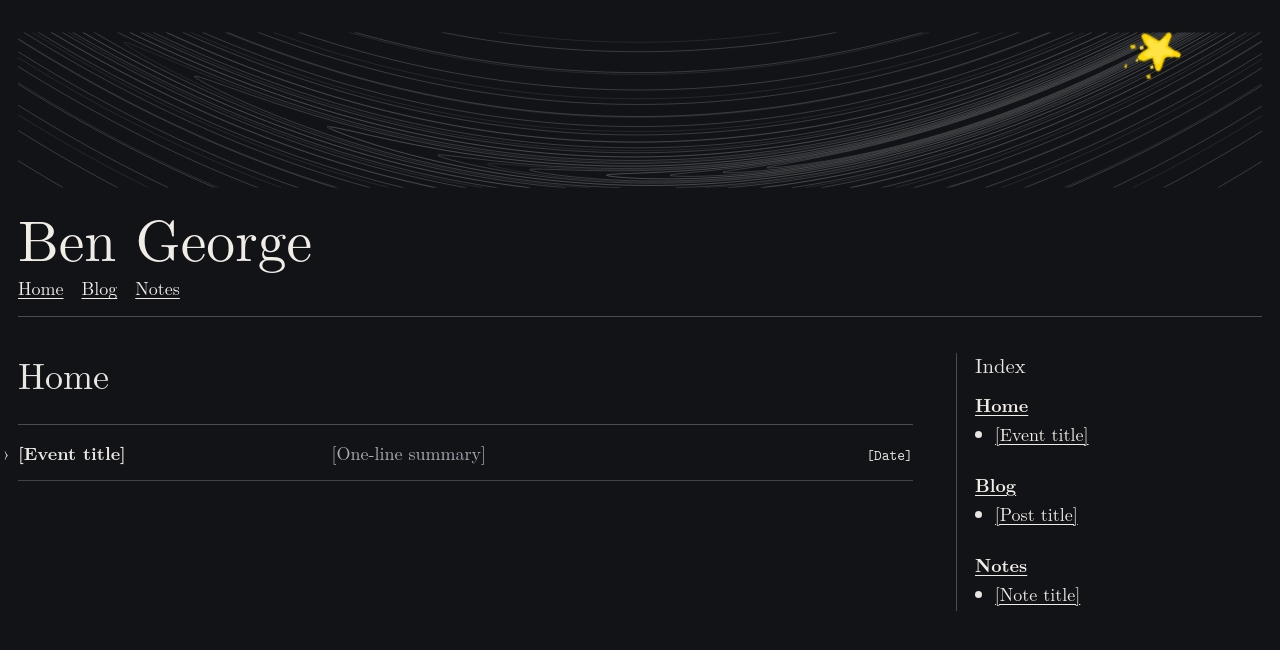
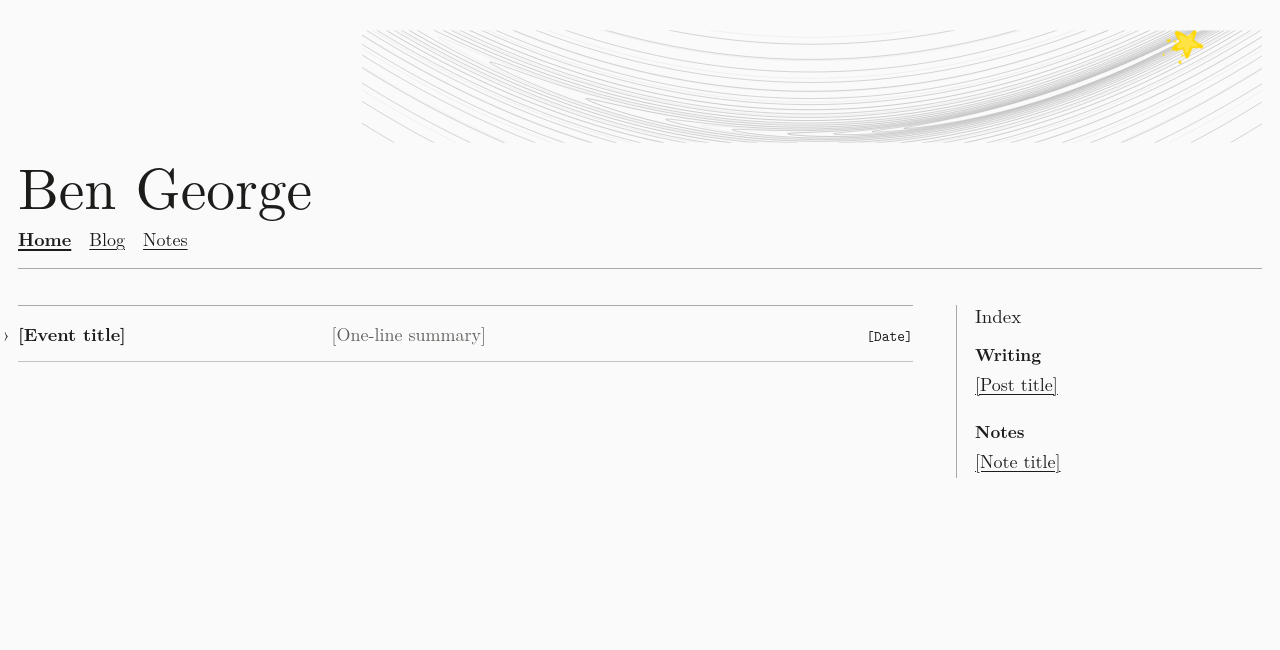
Before and after one commit to bg-l2norm/bg-l2norm.github.io, a Jekyll site: the page built from index.html, in a window 1280 px wide. Shown: the top 650 px of the page. Built offline with Jekyll 4.4.1, drawn with Linux system fonts in a browser that asks for light colours; some web fonts are replaced.

Commit message:
Refine light theme, banner sizing, and navigation

```diff
--- a/_includes/sidebar.html
+++ b/_includes/sidebar.html
@@ -1,8 +1,16 @@
-<aside class="site-index" aria-label="Site index">
+{% assign is_home = false %}
+{% assign is_blog_index = false %}
+{% assign is_notes_index = false %}
+{% if page.url == '/' %}{% assign is_home = true %}{% endif %}
+{% if page.url == '/blog/' %}{% assign is_blog_index = true %}{% endif %}
+{% if page.url == '/notes/' %}{% assign is_notes_index = true %}{% endif %}
+
+<aside class="site-index" aria-label="Content index">
   <h2>Index</h2>
 
+  {% unless is_home %}
     <section>
-    <h3><a href="{{ '/' | relative_url }}">Home</a></h3>
+      <h3>Updates</h3>
       {% if site.data.events and site.data.events.size > 0 %}
         <ul>
           {% for event in site.data.events limit: 6 %}
@@ -28,54 +36,43 @@
           </details>
         {% endif %}
       {% else %}
-      <p class="empty-state">No events.</p>
+        <p class="empty-state">No updates.</p>
       {% endif %}
     </section>
+  {% endunless %}
 
+  {% unless is_blog_index %}
     <section>
-    <h3><a href="{{ '/blog/' | relative_url }}">Blog</a></h3>
+      <h3>{% if page.collection == 'posts' %}More writing{% else %}Writing{% endif %}</h3>
       {% if site.posts.size > 0 %}
         <ul>
           {% for post in site.posts limit: 8 %}
+            {% unless post.url == page.url %}
               <li><a href="{{ post.url | relative_url }}" title="{{ post.title }}">{{ post.title }}</a></li>
+            {% endunless %}
           {% endfor %}
         </ul>
-      {% if site.posts.size > 8 %}
-        <details class="index-more">
-          <summary>More posts</summary>
-          <ul>
-            {% for post in site.posts offset: 8 %}
-              <li><a href="{{ post.url | relative_url }}" title="{{ post.title }}">{{ post.title }}</a></li>
-            {% endfor %}
-          </ul>
-        </details>
-      {% endif %}
       {% else %}
         <p class="empty-state">No posts.</p>
       {% endif %}
     </section>
+  {% endunless %}
 
+  {% unless is_notes_index %}
     <section>
-    <h3><a href="{{ '/notes/' | relative_url }}">Notes</a></h3>
+      <h3>{% if page.collection == 'notes' %}More notes{% else %}Notes{% endif %}</h3>
       {% assign notes = site.notes | sort: "title" %}
       {% if notes.size > 0 %}
         <ul>
           {% for note in notes limit: 8 %}
+            {% unless note.url == page.url %}
               <li><a href="{{ note.url | relative_url }}" title="{{ note.title }}">{{ note.title }}</a></li>
+            {% endunless %}
           {% endfor %}
         </ul>
-      {% if notes.size > 8 %}
-        <details class="index-more">
-          <summary>More notes</summary>
-          <ul>
-            {% for note in notes offset: 8 %}
-              <li><a href="{{ note.url | relative_url }}" title="{{ note.title }}">{{ note.title }}</a></li>
-            {% endfor %}
-          </ul>
-        </details>
-      {% endif %}
       {% else %}
         <p class="empty-state">No notes.</p>
       {% endif %}
     </section>
+  {% endunless %}
 </aside>
--- a/_layouts/default.html
+++ b/_layouts/default.html
@@ -4,29 +4,29 @@
     <meta charset="utf-8">
     <meta name="viewport" content="width=device-width, initial-scale=1">
     <meta name="description" content="{{ page.excerpt | default: site.description | strip_html | normalize_whitespace | escape }}">
-    <title>{% if page.title %}{{ page.title }} · {% endif %}{{ site.title }}</title>
-    <link rel="stylesheet" href="{{ '/assets/css/site.css' | relative_url }}">
+    <title>{% if page.url == '/' %}{{ site.title }}{% elsif page.title %}{{ page.title }} · {{ site.title }}{% else %}{{ site.title }}{% endif %}</title>
+    <link rel="stylesheet" href="{{ '/assets/css/site.css?v=20260726-2' | relative_url }}">
   </head>
   <body>
     <header class="site-header{% if page.url == '/' %} site-header--home{% endif %}">
       {% if page.url == '/' %}
         <div class="site-header-banner" aria-hidden="true">
           <img
-            src="{{ '/assets/images/rosenbrock-manual-shooting-star-banner.svg' | relative_url }}"
+            src="{{ '/assets/images/rosenbrock-manual-shooting-star-banner-v2.svg' | relative_url }}"
             alt=""
             width="1152"
-            height="152"
+            height="144"
             decoding="async"
             fetchpriority="high">
         </div>
       {% endif %}
 
       <div class="site-header-copy">
-        <h1><a href="{{ '/' | relative_url }}">{{ site.title }}</a></h1>
-        <nav aria-label="Primary navigation">
-          <a href="{{ '/' | relative_url }}">Home</a>
-          <a href="{{ '/blog/' | relative_url }}">Blog</a>
-          <a href="{{ '/notes/' | relative_url }}">Notes</a>
+        <p class="site-title"><a href="{{ '/' | relative_url }}">{{ site.title }}</a></p>
+        <nav class="site-nav" aria-label="Primary navigation">
+          <a href="{{ '/' | relative_url }}"{% if page.url == '/' %} aria-current="page"{% endif %}>Home</a>
+          <a href="{{ '/blog/' | relative_url }}"{% if page.url == '/blog/' or page.collection == 'posts' %} aria-current="page"{% endif %}>Blog</a>
+          <a href="{{ '/notes/' | relative_url }}"{% if page.url == '/notes/' or page.collection == 'notes' %} aria-current="page"{% endif %}>Notes</a>
         </nav>
       </div>
     </header>
--- a/assets/css/site.css
+++ b/assets/css/site.css
@@ -4,9 +4,9 @@
   font-family: "Computer Modern Serif", "Latin Modern Roman", "CMU Serif", serif;
   font-size: 18px;
   line-height: 1.55;
-  color: #e9e7e2;
-  background: #111317;
-  color-scheme: dark;
+  color: #1c1c1a;
+  background: rgb(250, 250, 250);
+  color-scheme: light;
 }
 
 * {
@@ -15,17 +15,18 @@
 
 html {
   scroll-behavior: smooth;
+  background: rgb(250, 250, 250);
 }
 
 body {
   width: min(76rem, calc(100% - 2rem));
-  color: #e9e7e2;
-  background: #111317;
   margin: 1.5rem auto 3rem;
+  color: #1c1c1a;
+  background: rgb(250, 250, 250);
 }
 
 a {
-  color: #f0ede6;
+  color: #1c1c1a;
   text-decoration-thickness: 1px;
   text-underline-offset: 0.14em;
 }
@@ -34,9 +35,28 @@ a:hover {
   text-decoration-thickness: 2px;
 }
 
+a:focus-visible,
+button:focus-visible,
+summary:focus-visible {
+  outline: 2px solid #8b6a00;
+  outline-offset: 3px;
+}
+
+.visually-hidden {
+  position: absolute !important;
+  width: 1px !important;
+  height: 1px !important;
+  padding: 0 !important;
+  margin: -1px !important;
+  overflow: hidden !important;
+  clip: rect(0, 0, 0, 0) !important;
+  white-space: nowrap !important;
+  border: 0 !important;
+}
+
 .site-header {
-  border-bottom: 1px solid #484d55;
-  padding-bottom: 0.75rem;
+  border-bottom: 1px solid #aaa9a5;
+  padding-bottom: 0.8rem;
 }
 
 .site-header-copy {
@@ -45,37 +65,42 @@ a:hover {
 
 .site-header-banner {
   width: 100%;
-  margin: -0.08rem 0 0.82rem;
-  padding-block: 0.12rem;
-  overflow: visible;
+  margin: 0 0 0.65rem;
   line-height: 0;
 }
 
 .site-header-banner img {
   display: block;
-  width: 100%;
-  max-width: none;
+  width: min(100%, 50rem);
   height: auto;
+  margin-left: auto;
   object-fit: contain;
-  object-position: center;
-  opacity: 1;
 }
 
-.site-header h1 {
+.site-title {
   margin: 0 0 0.45rem;
   font-size: clamp(2rem, 5vw, 3.2rem);
   font-weight: normal;
   line-height: 1;
 }
 
-.site-header h1 a {
+.site-title a {
   text-decoration: none;
 }
 
-nav {
+.site-nav {
   display: flex;
   flex-wrap: wrap;
   gap: 1rem;
+}
+
+.site-nav a {
+  padding-block: 0.08rem;
+}
+
+.site-nav a[aria-current="page"] {
+  font-weight: bold;
+  text-decoration-thickness: 2px;
 }
 
 .page-grid {
@@ -96,10 +121,10 @@ h3 {
 }
 
 main > h1,
-main section > h1 {
+main section > h1:not(.visually-hidden) {
+  margin-top: 0;
   font-size: 2rem;
   font-weight: normal;
-  margin-top: 0;
 }
 
 h2 {
@@ -109,6 +134,7 @@ h2 {
 code,
 pre,
 .post-meta,
+.post-list-date,
 .event-date {
   font-family: "Computer Modern Typewriter", "Latin Modern Mono", "CMU Typewriter Text", monospace;
 }
@@ -116,7 +142,8 @@ pre,
 pre {
   overflow-x: auto;
   padding: 0.8rem;
-  border: 1px solid #4a5059;
+  border: 1px solid #b8b7b2;
+  background: #f3f3f1;
 }
 
 img {
@@ -127,15 +154,15 @@ img {
 blockquote {
   margin-left: 0;
   padding-left: 1rem;
-  border-left: 2px solid #555b64;
+  border-left: 2px solid #aaa9a5;
 }
 
 .event-inbox {
-  border-top: 1px solid #484d55;
+  border-top: 1px solid #aaa9a5;
 }
 
 .event-item {
-  border-bottom: 1px solid #3f444c;
+  border-bottom: 1px solid #c3c2bd;
   scroll-margin-top: 1rem;
 }
 
@@ -168,9 +195,9 @@ blockquote {
 .event-title {
   grid-column: 1;
   grid-row: 1;
-  font-weight: bold;
   min-width: 0;
   overflow: hidden;
+  font-weight: bold;
   text-overflow: ellipsis;
   white-space: nowrap;
 }
@@ -180,9 +207,9 @@ blockquote {
   grid-row: 1;
   min-width: 0;
   overflow: hidden;
+  color: #5f5f5b;
   text-overflow: ellipsis;
   white-space: nowrap;
-  color: #aaaeb6;
 }
 
 .event-date {
@@ -200,8 +227,8 @@ blockquote {
 .event-back {
   border: 0;
   padding: 0;
+  color: inherit;
   background: transparent;
-  color: inherit;
   font: inherit;
   text-decoration: underline;
   text-underline-offset: 0.14em;
@@ -209,6 +236,7 @@ blockquote {
 }
 
 .post-list {
+  margin-top: 0;
   padding-left: 1.2rem;
 }
 
@@ -220,13 +248,24 @@ blockquote {
   margin: 0.2rem 0;
 }
 
+.post-list-date {
+  margin-left: 0.45rem;
+  color: #666660;
+  font-size: 0.82rem;
+}
+
 .post-header h1 {
   margin-bottom: 0.25rem;
 }
 
 .post-meta {
   margin-top: 0;
+  color: #666660;
   font-size: 0.82rem;
+}
+
+.note-index {
+  margin-top: 0;
 }
 
 .note-index dt {
@@ -234,7 +273,8 @@ blockquote {
 }
 
 .note-index dd {
-  margin: 0 0 1rem 1rem;
+  margin: 0.15rem 0 1rem 1rem;
+  color: #555551;
 }
 
 .comments {
@@ -242,33 +282,34 @@ blockquote {
 }
 
 .site-index {
-  border-left: 1px solid #484d55;
+  min-width: 0;
   padding-left: 1rem;
-  min-width: 0;
+  border-left: 1px solid #aaa9a5;
 }
 
 .site-index > h2 {
   margin: 0 0 1rem;
-  font-size: 1.15rem;
+  font-size: 1.05rem;
   font-weight: normal;
 }
 
 .site-index h3 {
-  margin: 0 0 0.25rem;
-  font-size: 1rem;
+  margin: 0 0 0.3rem;
+  font-size: 0.95rem;
 }
 
 .site-index section + section {
-  margin-top: 1.5rem;
+  margin-top: 1.35rem;
 }
 
 .site-index ul {
   margin: 0;
-  padding-left: 1.1rem;
+  padding: 0;
+  list-style: none;
 }
 
 .site-index li {
-  margin: 0.15rem 0;
+  margin: 0.18rem 0;
 }
 
 .site-index li a {
@@ -292,27 +333,55 @@ blockquote {
 
 .empty-state {
   margin: 0;
-  color: #9da2aa;
+  color: #666660;
 }
-
 
 .event-inbox:has(.event-item:target) .event-item:not(:target) {
   display: none;
 }
 
 .event-item:target {
-  border-top: 1px solid #3f444c;
+  border-top: 1px solid #c3c2bd;
+}
+
+button,
+input,
+textarea,
+select {
+  color: inherit;
+  border-color: #aaa9a5;
+  background: #f3f3f1;
+}
+
+::selection {
+  color: #1c1c1a;
+  background: #f2d879;
 }
 
 @media (max-width: 760px) {
+  body {
+    width: min(100% - 1.25rem, 76rem);
+    margin-top: 0.8rem;
+  }
+
+  .site-header-banner {
+    margin-bottom: 0.5rem;
+  }
+
+  .site-header-banner img {
+    width: 100%;
+  }
+
   .page-grid {
     grid-template-columns: 1fr;
+    gap: 2rem;
+    margin-top: 1.5rem;
   }
 
   .site-index {
+    padding: 1.15rem 0 0;
+    border-top: 1px solid #aaa9a5;
     border-left: 0;
-    border-top: 1px solid #484d55;
-    padding: 1.25rem 0 0;
   }
 
   .event-item > summary {
@@ -334,14 +403,8 @@ blockquote {
   }
 }
 
-
-button, input, textarea, select {
-  color: inherit;
-  background: #181b20;
-  border-color: #4a5059;
+@media (prefers-reduced-motion: reduce) {
+  html {
+    scroll-behavior: auto;
+  }
 }
-
-::selection {
-  color: #111317;
-  background: #ffd84d;
-}
--- a/blog.html
+++ b/blog.html
@@ -3,14 +3,15 @@ layout: default
 title: Blog
 permalink: /blog/
 ---
-<h1>Blog</h1>
+<section aria-labelledby="blog-heading">
+  <h1 class="visually-hidden" id="blog-heading">Blog</h1>
 
   {% if site.posts.size > 0 %}
     <ul class="post-list">
       {% for post in site.posts %}
         <li>
           <a href="{{ post.url | relative_url }}"><strong>{{ post.title }}</strong></a>
-        <span>— {{ post.date | date: "%Y-%m-%d" }}</span>
+          <span class="post-list-date">{{ post.date | date: "%Y-%m-%d" }}</span>
           {% if post.excerpt %}<p>{{ post.excerpt | strip_html | truncatewords: 34 }}</p>{% endif %}
         </li>
       {% endfor %}
@@ -18,3 +19,4 @@ permalink: /blog/
   {% else %}
     <p>No posts.</p>
   {% endif %}
+</section>
--- a/index.html
+++ b/index.html
@@ -3,7 +3,7 @@ layout: default
 title: Home
 ---
 <section aria-labelledby="events-heading">
-  <h1 id="events-heading">Home</h1>
+  <h1 class="visually-hidden" id="events-heading">Home</h1>
 
   <div class="event-inbox" id="events">
     {% if site.data.events and site.data.events.size > 0 %}
@@ -24,12 +24,12 @@ title: Home
               </p>
             {% endif %}
 
-            <button type="button" class="event-back" data-close-event>Back to events</button>
+            <button type="button" class="event-back" data-close-event>Back to updates</button>
           </div>
         </details>
       {% endfor %}
     {% else %}
-      <p>No events.</p>
+      <p>No updates.</p>
     {% endif %}
   </div>
 </section>
--- a/notes.html
+++ b/notes.html
@@ -3,16 +3,18 @@ layout: default
 title: Notes
 permalink: /notes/
 ---
-<h1>Notes</h1>
+<section aria-labelledby="notes-heading">
+  <h1 class="visually-hidden" id="notes-heading">Notes</h1>
 
   {% assign notes = site.notes | sort: "title" %}
   {% if notes.size > 0 %}
     <dl class="note-index">
       {% for note in notes %}
         <dt><a href="{{ note.url | relative_url }}">{{ note.title }}</a></dt>
-      <dd>{{ note.summary }}</dd>
+        {% if note.summary and note.summary != "" %}<dd>{{ note.summary }}</dd>{% endif %}
       {% endfor %}
     </dl>
   {% else %}
     <p>No notes.</p>
   {% endif %}
+</section>
```
Also changed, not shown: other parts of _includes/sidebar.html (+1 -1 lines), assets/images/rosenbrock-manual-shooting-star-banner-v2.svg (renamed from assets/images/rosenbrock-manual-shooting-star-banner.svg). Lines whose indentation alone changed are shown as unchanged.
